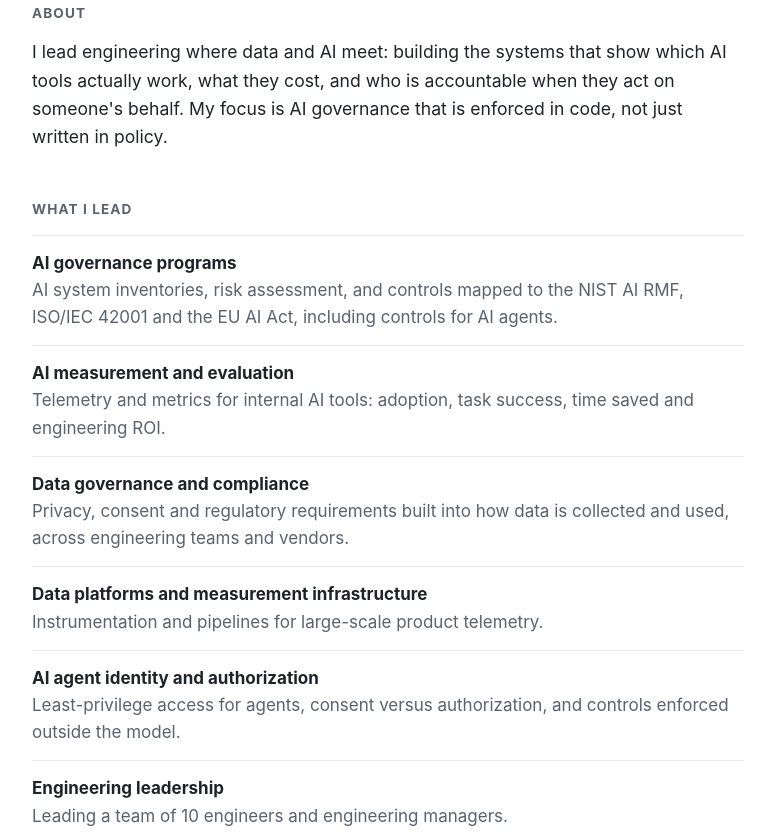
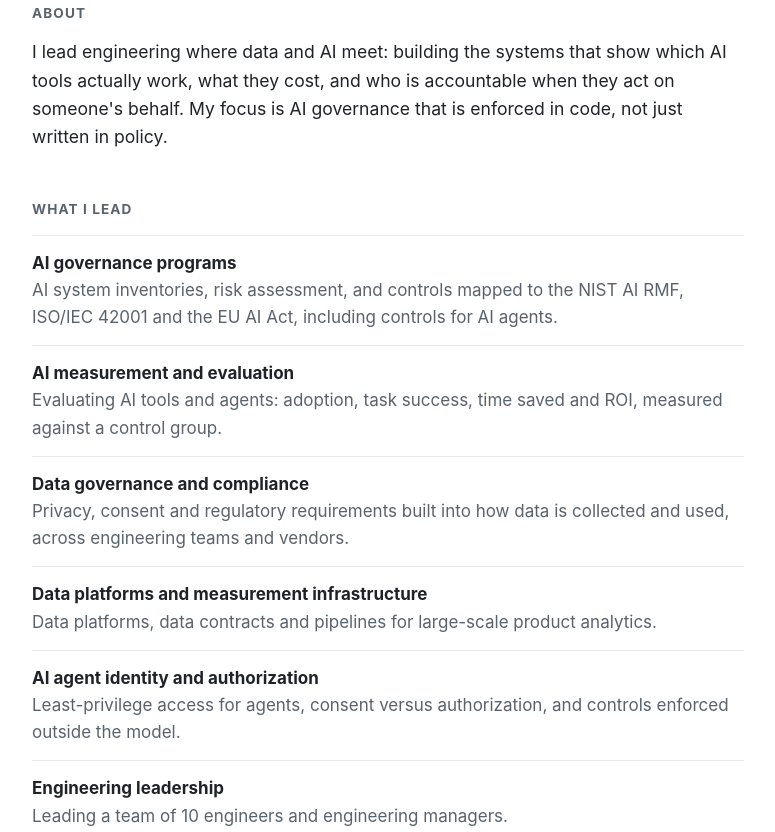
Before and after one commit to olgarkadieva-byte/olgarkadieva-byte.github.io, a plain HTML site: page index.html in a window 1280 px wide. Shown: the part 402-1234 px from the top of the page, without its empty margins (252-1027 px from the left). Drawn offline with Linux system fonts and the light colour scheme.

Commit message:
Reword AI measurement and data platform lines
Co-Authored-By: Claude Opus 5.5 <noreply@anthropic.com>
Claude-Session: https://claude.ai/code/session_01N8yMVogRwQ6TE8dd77XSXe

```diff
--- a/index.html
+++ b/index.html
@@ -42,7 +42,7 @@
       "affiliation": {"@type": "CollegeOrUniversity", "name": "University of San Francisco", "url": "https://www.usfca.edu/"},
       "alumniOf": {"@type": "CollegeOrUniversity", "name": "University of Wales"},
       "hasCredential": {"@type": "EducationalOccupationalCredential", "name": "IAPP Artificial Intelligence Governance Professional (AIGP)", "recognizedBy": {"@type": "Organization", "name": "International Association of Privacy Professionals (IAPP)", "url": "https://iapp.org/"}},
-      "knowsAbout": ["AI governance", "AI measurement", "AI evaluation", "AI telemetry", "AI ROI", "AI agents", "AI agent authorization", "Responsible AI", "NIST AI RMF", "ISO/IEC 42001", "EU AI Act", "Data governance", "Data engineering", "Measurement infrastructure", "Engineering leadership"],
+      "knowsAbout": ["AI governance", "AI measurement", "AI evaluation", "AI agent evaluation", "AI ROI", "AI agents", "AI agent authorization", "Responsible AI", "NIST AI RMF", "ISO/IEC 42001", "EU AI Act", "Data governance", "Data engineering", "Measurement infrastructure", "Engineering leadership"],
       "sameAs": [
         "https://www.linkedin.com/in/olga-arkadieva-aigp-989677112/",
         "https://github.com/olgarkadieva-byte",
@@ -158,9 +158,9 @@
     <h2 id="lead">What I lead</h2>
     <ul class="lead-list">
       <li><strong>AI governance programs</strong><span>AI system inventories, risk assessment, and controls mapped to the NIST AI RMF, ISO/IEC 42001 and the EU AI Act, including controls for AI agents.</span></li>
-      <li><strong>AI measurement and evaluation</strong><span>Telemetry and metrics for internal AI tools: adoption, task success, time saved and engineering ROI.</span></li>
+      <li><strong>AI measurement and evaluation</strong><span>Evaluating AI tools and agents: adoption, task success, time saved and ROI, measured against a control group.</span></li>
       <li><strong>Data governance and compliance</strong><span>Privacy, consent and regulatory requirements built into how data is collected and used, across engineering teams and vendors.</span></li>
-      <li><strong>Data platforms and measurement infrastructure</strong><span>Instrumentation and pipelines for large-scale product telemetry.</span></li>
+      <li><strong>Data platforms and measurement infrastructure</strong><span>Data platforms, data contracts and pipelines for large-scale product analytics.</span></li>
       <li><strong>AI agent identity and authorization</strong><span>Least-privilege access for agents, consent versus authorization, and controls enforced outside the model.</span></li>
       <li><strong>Engineering leadership</strong><span>Leading a team of 10 engineers and engineering managers.</span></li>
     </ul>
```
